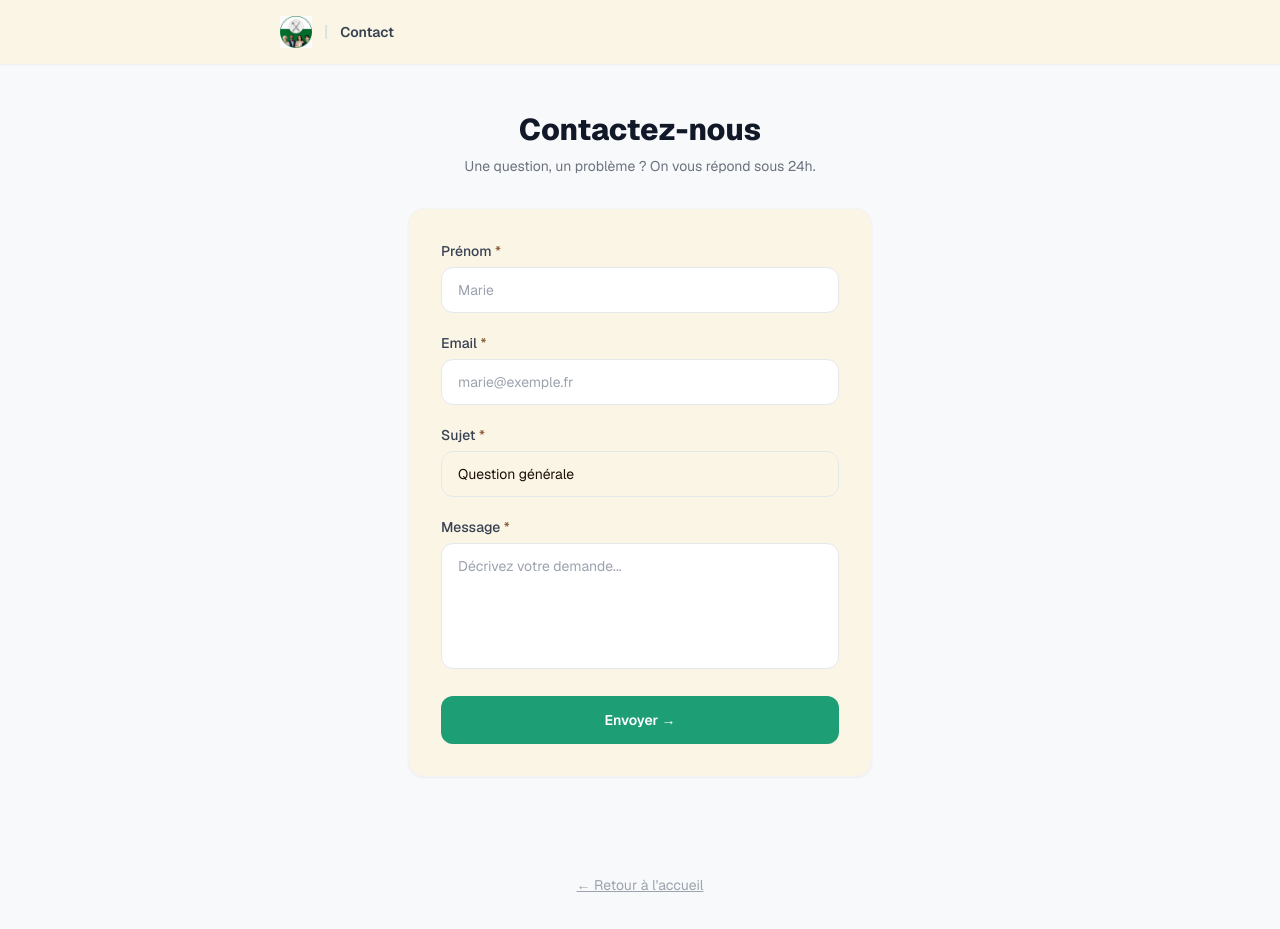
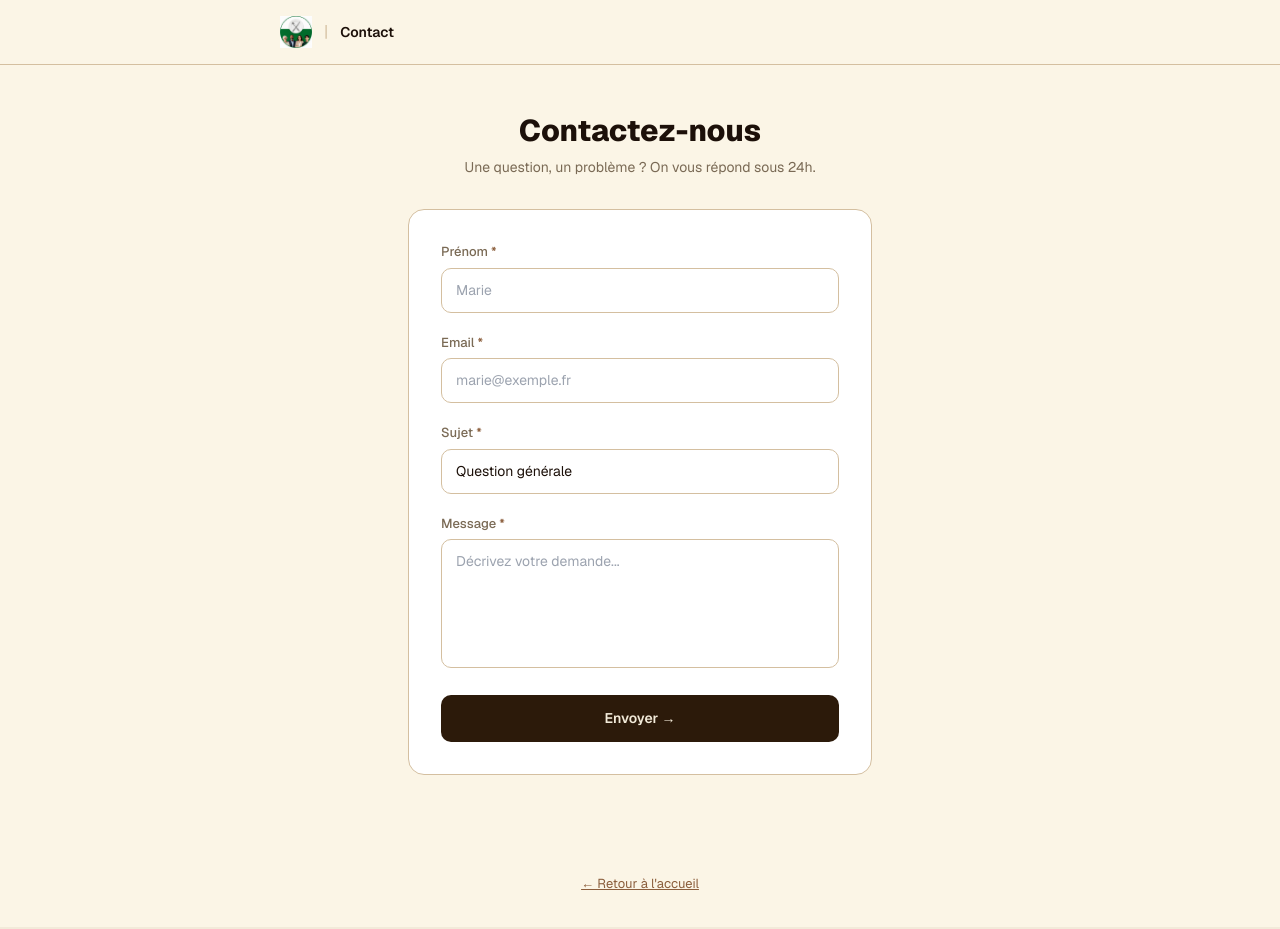
Before and after one commit to repationss-pixel/repation-backend, a Next.js app: page /contact in a window 1280 px wide. Built offline with nearby package versions, Linux system fonts and the light colour scheme.

Commit message:
Couleurs marron toutes les pages

```diff
--- a/app/cgu-restaurateurs/page.tsx
+++ b/app/cgu-restaurateurs/page.tsx
@@ -111,7 +111,7 @@ export default function CGURestaurateurs() {
         </Section>
 
         <div className="mt-12 pt-6 border-t border-gray-100">
-          <Link href="/dashboard/restaurateur" className="text-[#1D9E75] text-sm hover:underline">
+          <Link href="/dashboard/restaurateur" className="text-[#8B5E3C] text-sm hover:underline">
             ← Retour au tableau de bord
           </Link>
         </div>
--- a/app/cgu/page.tsx
+++ b/app/cgu/page.tsx
@@ -95,7 +95,7 @@ export default function CGU() {
         </Section>
 
         <div className="mt-12 pt-6 border-t border-gray-100">
-          <Link href="/" className="text-[#1D9E75] text-sm hover:underline">← Retour à l'accueil</Link>
+          <Link href="/" className="text-[#8B5E3C] text-sm hover:underline">← Retour à l'accueil</Link>
         </div>
       </main>
     </div>
--- a/app/confidentialite/page.tsx
+++ b/app/confidentialite/page.tsx
@@ -98,7 +98,7 @@ export default function Confidentialite() {
         </Section>
 
         <div className="mt-12 pt-6 border-t border-gray-100">
-          <Link href="/" className="text-[#1D9E75] text-sm hover:underline">← Retour à l'accueil</Link>
+          <Link href="/" className="text-[#8B5E3C] text-sm hover:underline">← Retour à l'accueil</Link>
         </div>
       </main>
     </div>
--- a/app/contact/page.tsx
+++ b/app/contact/page.tsx
@@ -39,45 +39,77 @@ export default function ContactPage() {
     }
   }
 
+  const inputStyle = {
+    width: "100%",
+    padding: "11px 14px",
+    background: "white",
+    border: "1px solid #D4BFA0",
+    borderRadius: "10px",
+    fontSize: "14px",
+    color: "#1C1009",
+    outline: "none",
+    fontFamily: "inherit",
+    boxSizing: "border-box" as const,
+  };
+
+  const labelStyle = {
+    display: "block",
+    fontSize: "13px",
+    fontWeight: 500,
+    color: "#7A6A55",
+    marginBottom: "6px",
+  };
+
   return (
-    <div className="min-h-screen bg-[#F8F9FA]">
+    <div className="min-h-screen bg-white">
       {/* Header */}
-      <header className="sticky top-0 z-50 bg-white shadow-sm">
+      <header className="sticky top-0 z-50 bg-white border-b border-[#D4BFA0]">
         <div className="max-w-3xl mx-auto px-6 py-4 flex items-center gap-3">
           <Link href="/">
             <img src="/logo-repation.png" alt="Repation" style={{ height: "32px", width: "auto" }} />
           </Link>
-          <span className="text-gray-300">|</span>
-          <span className="text-sm font-semibold text-gray-700">Contact</span>
+          <span style={{ color: "#D4BFA0" }}>|</span>
+          <span className="text-sm font-semibold" style={{ color: "#1C1009" }}>Contact</span>
         </div>
       </header>
 
       <main className="max-w-lg mx-auto px-6 py-12">
         <div className="text-center mb-8">
-          <h1 className="text-3xl font-extrabold text-gray-900 mb-2">Contactez-nous</h1>
-          <p className="text-gray-500 text-sm">
+          <h1 className="text-3xl font-extrabold mb-2" style={{ color: "#1C1009" }}>Contactez-nous</h1>
+          <p className="text-sm" style={{ color: "#7A6A55" }}>
             Une question, un problème ? On vous répond sous 24h.
           </p>
         </div>
 
         {status === "success" ? (
-          <div className="bg-[#1D9E75]/5 border border-[#1D9E75]/30 rounded-2xl p-10 text-center space-y-4">
-            <div className="text-5xl">✅</div>
-            <h2 className="text-xl font-bold text-gray-900">Message envoyé !</h2>
-            <p className="text-gray-500 text-sm">
-              Merci <strong className="text-[#1D9E75]">{prenom}</strong>. Nous vous répondrons à {email} sous 24h.
+          <div style={{
+            background: "#F2EAD9",
+            border: "1px solid #D4BFA0",
+            borderRadius: "16px",
+            padding: "40px",
+            textAlign: "center",
+          }}>
+            <div style={{ fontSize: "48px", marginBottom: "16px" }}>✅</div>
+            <h2 className="text-xl font-bold mb-2" style={{ color: "#1C1009" }}>Message envoyé !</h2>
+            <p className="text-sm mb-4" style={{ color: "#7A6A55" }}>
+              Merci <strong style={{ color: "#8B5E3C" }}>{prenom}</strong>. Nous vous répondrons à {email} sous 24h.
             </p>
-            <Link href="/" className="inline-block mt-2 text-sm text-[#1D9E75] hover:underline font-medium">
+            <Link href="/" style={{ fontSize: "13px", color: "#8B5E3C", fontWeight: 600, textDecoration: "none" }}>
               ← Retour à l&apos;accueil
             </Link>
           </div>
         ) : (
-          <form onSubmit={handleSubmit} className="bg-white rounded-2xl border border-gray-100 shadow-sm p-8 space-y-5">
-            {/* Prénom */}
+          <form onSubmit={handleSubmit} style={{
+            background: "white",
+            border: "1px solid #D4BFA0",
+            borderRadius: "16px",
+            padding: "32px",
+            display: "flex",
+            flexDirection: "column",
+            gap: "20px",
+          }}>
             <div>
-              <label className="block text-sm font-medium text-gray-700 mb-1.5">
-                Prénom <span className="text-[#1D9E75]">*</span>
-              </label>
+              <label style={labelStyle}>Prénom <span style={{ color: "#8B5E3C" }}>*</span></label>
               <input
                 type="text"
                 autoComplete="given-name"
@@ -85,15 +117,12 @@ export default function ContactPage() {
                 value={prenom}
                 onChange={(e) => setPrenom(e.target.value)}
                 required
-                className="w-full px-4 py-3 border border-gray-200 rounded-xl text-sm focus:outline-none focus:ring-2 focus:ring-[#1D9E75] focus:border-transparent"
+                style={inputStyle}
               />
             </div>
 
-            {/* Email */}
             <div>
-              <label className="block text-sm font-medium text-gray-700 mb-1.5">
-                Email <span className="text-[#1D9E75]">*</span>
-              </label>
+              <label style={labelStyle}>Email <span style={{ color: "#8B5E3C" }}>*</span></label>
               <input
                 type="email"
                 autoComplete="email"
@@ -101,19 +130,16 @@ export default function ContactPage() {
                 value={email}
                 onChange={(e) => setEmail(e.target.value)}
                 required
-                className="w-full px-4 py-3 border border-gray-200 rounded-xl text-sm focus:outline-none focus:ring-2 focus:ring-[#1D9E75] focus:border-transparent"
+                style={inputStyle}
               />
             </div>
 
-            {/* Sujet */}
             <div>
-              <label className="block text-sm font-medium text-gray-700 mb-1.5">
-                Sujet <span className="text-[#1D9E75]">*</span>
-              </label>
+              <label style={labelStyle}>Sujet <span style={{ color: "#8B5E3C" }}>*</span></label>
               <select
                 value={sujet}
                 onChange={(e) => setSujet(e.target.value)}
-                className="w-full px-4 py-3 border border-gray-200 rounded-xl text-sm focus:outline-none focus:ring-2 focus:ring-[#1D9E75] focus:border-transparent appearance-none bg-white"
+                style={{ ...inputStyle, appearance: "none" as const }}
               >
                 {SUJETS.map((s) => (
                   <option key={s} value={s}>{s}</option>
@@ -121,23 +147,27 @@ export default function ContactPage() {
               </select>
             </div>
 
-            {/* Message */}
             <div>
-              <label className="block text-sm font-medium text-gray-700 mb-1.5">
-                Message <span className="text-[#1D9E75]">*</span>
-              </label>
+              <label style={labelStyle}>Message <span style={{ color: "#8B5E3C" }}>*</span></label>
               <textarea
                 placeholder="Décrivez votre demande..."
                 value={message}
                 onChange={(e) => setMessage(e.target.value)}
                 required
                 rows={5}
-                className="w-full px-4 py-3 border border-gray-200 rounded-xl text-sm focus:outline-none focus:ring-2 focus:ring-[#1D9E75] focus:border-transparent resize-none"
+                style={{ ...inputStyle, resize: "none" }}
               />
             </div>
 
             {status === "error" && (
-              <div className="bg-red-50 border border-red-200 rounded-xl px-4 py-3 text-sm text-red-700">
+              <div style={{
+                background: "#FEF2F2",
+                border: "1px solid #FECACA",
+                borderRadius: "10px",
+                padding: "10px 14px",
+                fontSize: "13px",
+                color: "#B91C1C",
+              }}>
                 {errorMsg}
               </div>
             )}
@@ -145,7 +175,18 @@ export default function ContactPage() {
             <button
               type="submit"
               disabled={status === "loading"}
-              className="w-full bg-[#1D9E75] hover:bg-[#178560] disabled:opacity-60 text-white font-semibold py-3.5 rounded-xl transition-colors text-sm"
+              style={{
+                width: "100%",
+                background: status === "loading" ? "#7A6A55" : "#2C1A0A",
+                color: "#F2EAD9",
+                border: "none",
+                borderRadius: "10px",
+                padding: "13px",
+                fontSize: "14px",
+                fontWeight: 600,
+                cursor: status === "loading" ? "not-allowed" : "pointer",
+                fontFamily: "inherit",
+              }}
             >
               {status === "loading" ? "Envoi en cours…" : "Envoyer →"}
             </button>
@@ -154,7 +195,7 @@ export default function ContactPage() {
       </main>
 
       <footer className="mt-12 pb-8 text-center">
-        <Link href="/" className="text-sm text-gray-400 hover:text-gray-600 underline">
+        <Link href="/" style={{ fontSize: "13px", color: "#8B5E3C", textDecoration: "underline" }}>
           ← Retour à l&apos;accueil
         </Link>
       </footer>
--- a/app/inscription/page.tsx
+++ b/app/inscription/page.tsx
@@ -3,7 +3,7 @@ import InscriptionForm from "@/components/InscriptionForm";
 
 export default function InscriptionPage() {
   return (
-    <div className="min-h-screen bg-[#F8F9FA] flex items-center justify-center px-4 py-12">
+    <div className="min-h-screen bg-[#F2EAD9] flex items-center justify-center px-4 py-12">
       <div className="w-full max-w-lg">
         {/* Logo */}
         <div className="text-center mb-8">
@@ -21,7 +21,7 @@ export default function InscriptionPage() {
 
         <p className="text-sm text-center text-gray-400 mt-6">
           Déjà un compte ?{" "}
-          <Link href="/connexion" className="text-[#1D9E75] hover:underline font-medium">
+          <Link href="/connexion" className="text-[#8B5E3C] hover:underline font-medium">
             Se connecter
           </Link>
         </p>
```
